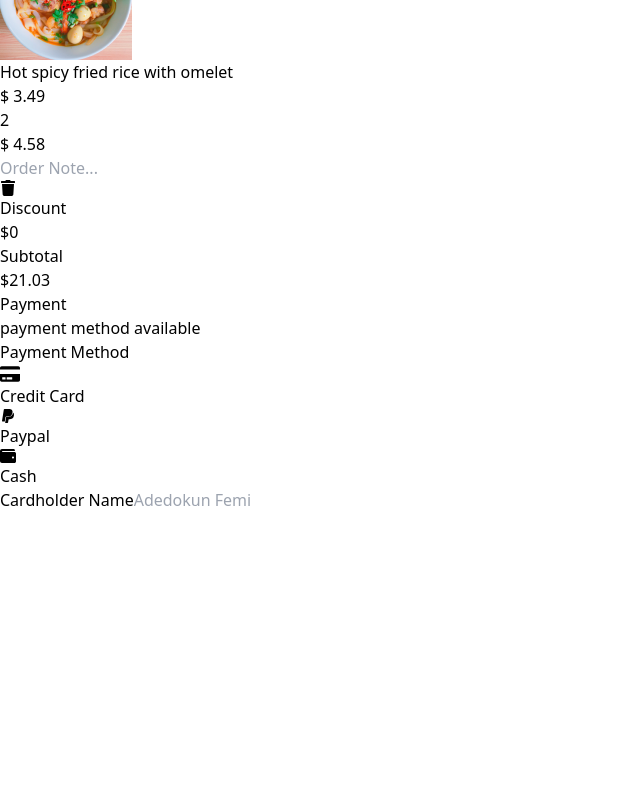
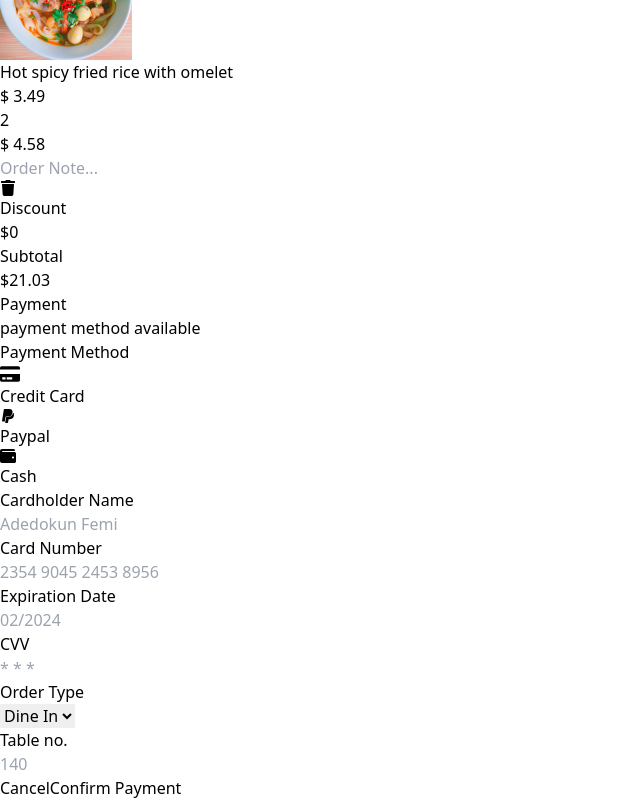
Before and after one commit to Femzy1900/silver-invention, a React (Vite) app: page /payment in a window 1280 px wide. Shown: the part 2728-3528 px from the top of the page, without its empty margins (0-640 px from the left). Before the commit the page ends 3240 px from the top, so only its background shows below. Built offline with nearby package versions, Linux system fonts and the light colour scheme.

Commit message:
done with payment

```diff
--- a/src/page/Homepage/payment/credit.jsx
+++ b/src/page/Homepage/payment/credit.jsx
@@ -11,7 +11,7 @@ const Credit = () => {
             </div>
 
         </div>
-        <div className="flex flex-col p-6 gap-3">
+        <div className="flex flex-col p-6 gap-4">
             <h1>Payment Method</h1>
             <div className="flex gap-3 ">
                 <div className=" flex flex-col justify-center items-center border rounded-lg py-2 px-4 text-center bg-[#252836] gap-1 ">
@@ -27,9 +27,40 @@ const Credit = () => {
                     <p className='text-[12px] font-thin'>Cash</p>
                 </div>
             </div>
-            <div className="flex flex-col">
-                <label htmlFor="">Cardholder Name</label>
-                <input type="text" placeholder='Adedokun Femi' />
+            <div className="flex flex-col gap-1">
+                <p className='font-thin text-[14px]'>Cardholder Name</p>
+                <input className='font-thin rounded-md bg-[#393C49] flex-1 text-[13px] py-3 pl-4' type="text" placeholder='Adedokun Femi' />
+            </div>
+            <div className="flex flex-col gap-1">
+                <p className='font-thin text-[14px]'>Card Number</p>
+                <input className='font-thin rounded-md bg-[#393C49] flex-1 text-[13px] py-3 pl-4' type="text" placeholder='2354 9045 2453 8956' />
+            </div>
+            <div className="flex border-b-2 gap-4 border-[#252836] pb-4">
+                <div className="flex basis-1/2 flex-col gap-1">
+                    <p className='font-thin text-[14px]'>Expiration Date</p>
+                    <input className='font-thin rounded-md bg-[#393C49] flex-1 text-[13px] py-3 pl-4' type="text" placeholder='02/2024' />
+                </div>
+                <div className="flex basis-1/2 flex-col gap-1">
+                    <p className='font-thin text-[14px]'>CVV</p>
+                    <input className='font-bold rounded-md bg-[#393C49] flex-1 text-[13px] py-3 pl-4' type="text" placeholder='* * *' />
+                </div>
+            </div>
+            <div className="flex  gap-4">
+                <div className="flex basis-1/2 flex-col gap-1">
+                    <p className='font-thin text-[14px]'>Order Type</p>
+                    <select name='Dine' className='bg-[#393C49] py-3 pl-4 font-thin rounded-md text-[13px]'>
+                        <option value="Dine">Dine In</option>
+                        <option value="Book">Book</option>
+                    </select>
+                </div>
+                <div className="flex basis-1/2 flex-col gap-1">
+                    <p className='font-thin text-[14px]'>Table no.</p>
+                    <input className='font-thin rounded-md bg-[#393C49] flex-1 text-[13px] py-3 px-4' type="text" placeholder='140' />
+                </div>
+            </div>
+            <div className="flex gap-3 pt-[100px]">
+                <button  className='basis-1/2 border-2 border-[#EA7C69] p-3 text-[14px] mt-3 rounded-md'>Cancel</button>
+                <button  className='bg-[#EA7C69] basis-1/2 p-3 text-[14px] mt-3 rounded-md'>Confirm Payment</button>
             </div>
         </div>
     </div>
```
